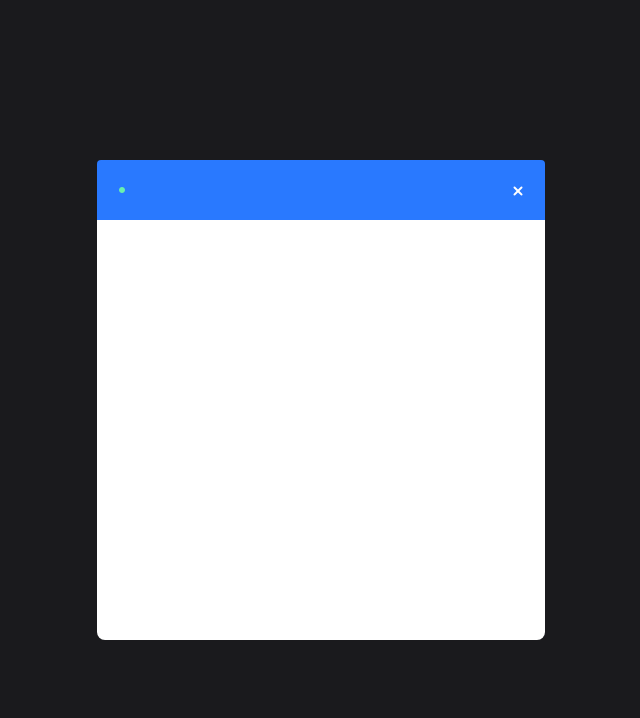
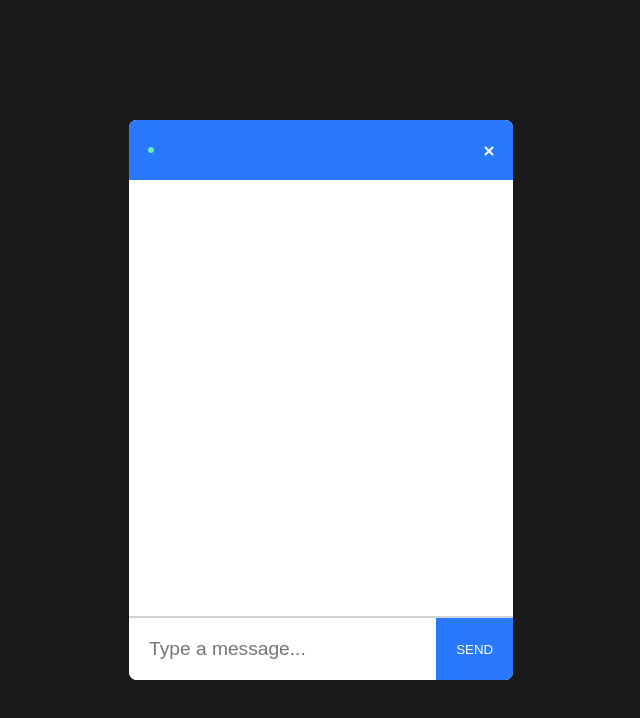
Before and after one commit to WadeeaKiwan/Chat-App, a React (Create React App) app in the folder client/: page /chat in a window 1280 px wide. Shown: the top 718 px of the page, without its empty margins (319-959 px from the left). Built offline with nearby package versions, Linux system fonts and the light colour scheme.

Commit message:
Create Input component & pass props to it & styles

```diff
--- a/client/src/components/Chat/Chat.css
+++ b/client/src/components/Chat/Chat.css
@@ -12,23 +12,39 @@
   justify-content: space-between;
   background: #FFFFFF;
   border-radius: 8px;
-  height: 60%;
-  width: 35%;
+  height: 100%;
+  width: 100%;
+  overflow: inherit;
 }
 
-@media (max-width: 480px) {
-  .outer-container {
-    height: 100%;
-  }
-
+@media (min-width: 480px) {
   .container {
-    width: 100%;
-    height: 100%;
+    height: 70%;
+    width: 70%;
+    overflow: hidden;
   }
 }
 
-@media (min-width: 480px) and (max-width: 1200px) {
+@media (min-width: 576px) {
   .container {
     width: 60%;
   }
 }
+
+@media (min-width: 768px) {
+  .container {
+    width: 50%;
+  }
+}
+
+@media (min-width: 992px) {
+  .container {
+    width: 40%;
+  }
+}
+
+@media (min-width: 1192px) {
+  .container {
+    width: 30%;
+  }
+}
--- a/client/src/components/Chat/Chat.js
+++ b/client/src/components/Chat/Chat.js
@@ -4,6 +4,7 @@
 
 import './Chat.css';
 import InfoBar from '../InfoBar/InfoBar';
+import Input from '../Input/Input';
 
 let socket;
 
@@ -54,12 +55,7 @@
     <div className="outer-container">
       <div className="container">
         <InfoBar room={room} />
-        {/* <input
-          type="text"
-          value={message}
-          onChange={(event) => setMessage(event.target.value)}
-          onKeyPress={(event) => event.key === 'Enter' ? sendMessage(event) : null}
-        /> */}
+        <Input message={message} setMessage={setMessage} sendMessage={sendMessage} />
       </div>
     </div>
   )
--- /dev/null
+++ b/client/src/components/Input/Input.css
@@ -0,0 +1,26 @@
+.input-form {
+  display: flex;
+  border-top: 2px solid #D3D3D3;
+}
+
+input {
+  border: none;
+  border-radius: 0;
+  padding: 20px;
+  width: 80%;
+  font-size: 1.2em;
+}
+
+input:focus, textarea:focus, select:focus{
+  outline: none;
+}
+
+.send-button {
+  color: #fff;
+  text-transform: uppercase;
+  text-decoration: none;
+  background: #2979FF;
+  padding: 20px;
+  border: none;
+  width: 20%;
+}
--- /dev/null
+++ b/client/src/components/Input/Input.js
@@ -0,0 +1,18 @@
+import React from 'react';
+
+import './Input.css';
+
+const Input = ({ message, setMessage, sendMessage }) => (
+  <form className="input-form">
+    <input
+      type="text"
+      placeholder="Type a message..."
+      value={message}
+      onChange={(event) => setMessage(event.target.value)}
+      onKeyPress={(event) => event.key === 'Enter' ? sendMessage(event) : null}
+    />
+    <button className="send-button" onClick={(event) => sendMessage(event)}>Send</button>
+  </form>
+);
+
+export default Input;
```
Also changed, not shown: 1 other file (tests, documents, lock files or other folders).
